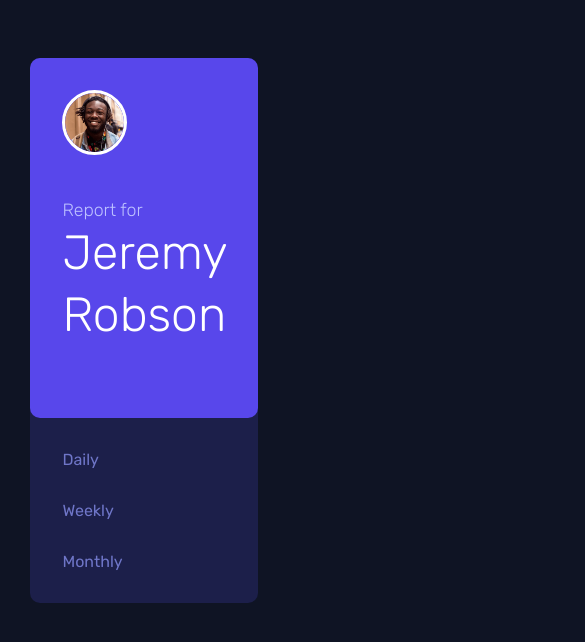
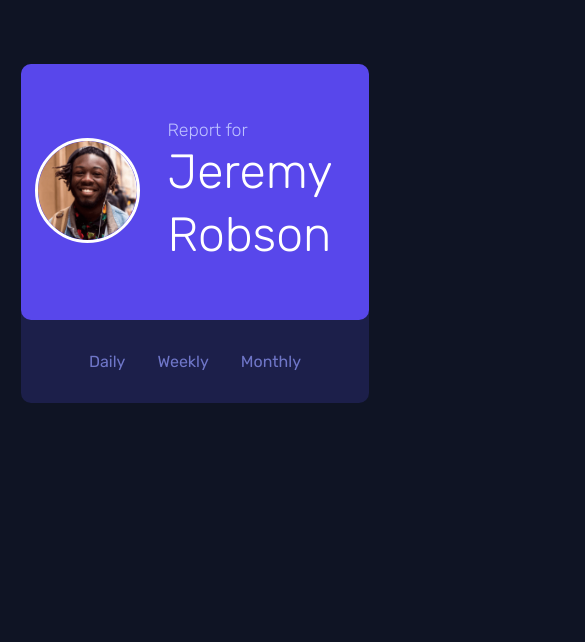
Before and after one commit to freaky4wrld/junior-challenges, a plain HTML site: page time-tracking-dashboard-main/index.html in a window 390 px wide. Shown: the whole page, 585 px wide, since content can reach past the window. Drawn offline with Linux system fonts and the light colour scheme.

Commit message:
added responsiveness to the project

```diff
--- /dev/null
+++ b/time-tracking-dashboard-main/sass/_responsive.scss
@@ -0,0 +1,66 @@
+@media screen and (max-width: 930px) {
+    main{
+        width: 93%;
+        gap: 0.9rem;
+    }
+
+    .profile,.stat-links{
+        padding: 1.6rem;
+    }
+    #card-group{
+        gap: 0.9rem;
+    }
+    .card-info{
+        padding: 0.4rem;
+    }
+}
+
+@media screen and (max-width: 700px){
+    main{
+        // display: inline-grid;
+        width: 81%;
+        grid-template-columns: unset;
+        margin: 4rem auto;
+        // gap: 0.9rem;
+    }
+    aside{
+        align-items: center;
+    }
+    .report-info{
+        width: 100%;
+    }
+    .profile{
+        display: flex;
+        align-items: center;
+        justify-content: center;
+        padding: 0.9rem;
+        img{
+            width: 75%;
+        }
+    }
+    .stats-links{
+        flex-direction: row;
+    }
+    #card-group{
+        grid-template-columns: unset;
+    }
+    .cards{
+        min-height: 20vh;
+    }
+    .card-info{
+        height: 63%;
+        gap: 0.7rem;
+        padding: 1rem;
+    }
+    .stats{
+        flex-direction: row;
+        align-items: center;
+        justify-content: space-between;
+    }
+}
+
+@media screen and (max-width: 430px) {
+    main{
+        width: 93%;
+    }
+}
--- a/time-tracking-dashboard-main/sass/style.scss
+++ b/time-tracking-dashboard-main/sass/style.scss
@@ -1,5 +1,4 @@
 @import 'config';
-
 body{
     font-family: "Rubik", sans-serif;
     background: $very-dark-blue;
@@ -137,3 +136,5 @@ h1{
 #self-care{
     @include addColorImage(url(../images/icon-self-care.svg),$soft-orange);
 }
+
+@import 'responsive';
```
Also changed, not shown: time-tracking-dashboard-main/css/style.css, 1 other file.
